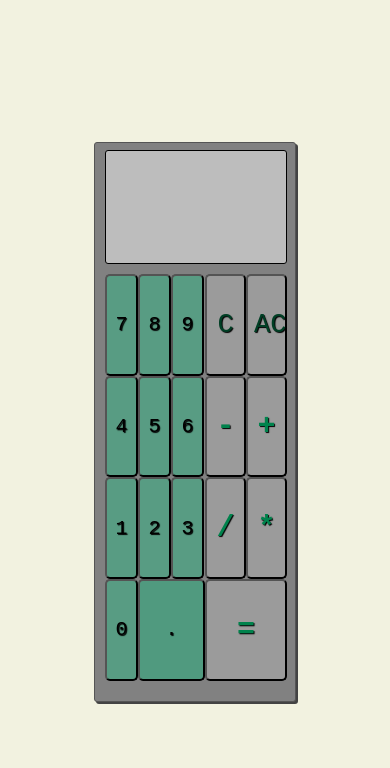
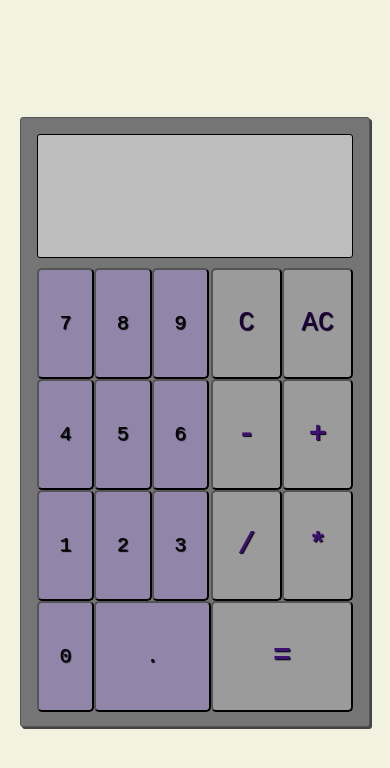
Before and after one commit to SofiaAlarcon/my-calculadora, a React (Create React App) app: page / in a window 390 px wide. Shown: the top 768 px of the page. Built offline with nearby package versions, Linux system fonts and the light colour scheme.

Commit message:
Media queries y colores

```diff
--- a/public/index.html
+++ b/public/index.html
@@ -7,7 +7,7 @@
     <meta name="theme-color" content="#000000" />
     <meta
       name="description"
-      content="Web site created using create-react-app"
+      content="...Web site created using create-react-app"
     />
     <link rel="apple-touch-icon" href="%PUBLIC_URL%/logo192.png" />
     <!--
--- a/src/components/Buttons.css
+++ b/src/components/Buttons.css
@@ -3,7 +3,7 @@
     width: 33%;
     height:25%;
     min-width: 10px;
-    background-color: rgb(88, 156, 131);
+    background-color: rgb(145, 133, 169);
     font-size: 20px;
     font-family: 'IBM Plex Mono', monospace;
     border-radius: 5px;
@@ -13,7 +13,7 @@
   .dot{
     width: 67%;
     height:25%;
-    background-color:rgb(80, 154, 127);
+    background-color:rgb(145, 133, 169);
     font-size: 20px;
     font-family: 'Roboto Mono', monospace;
     border-radius: 5px;
@@ -25,7 +25,7 @@
     width: 50%;
     height: 25%;
     font-size: 27px;
-    color: rgb(0, 63, 37);
+    color: rgb(30, 0, 64);
     background-color:rgb(155, 155, 155);
     font-family: 'IBM Plex Mono', monospace;
     border-radius: 5px;
@@ -38,7 +38,7 @@
     width: 50%;
     height: 25%;
     background-color: rgb(155, 155, 155);
-    color: rgb(0, 130, 76);
+    color: rgb(62, 15, 115);
     font-weight: bolder;
     font-size:30px;
     font-family: 'IBM Plex Mono', monospace;
@@ -53,7 +53,7 @@
     font-weight: bolder;
     font-size: 30px;
     background-color: rgb(155, 155, 155);
-    color: rgb(0, 130, 76);
+    color: rgb(62, 15, 115);
     font-family: 'IBM Plex Mono', monospace;
     border-radius: 5px;
     text-shadow:  1px 1px 1px black;
--- a/src/components/Calculator.css
+++ b/src/components/Calculator.css
@@ -1,5 +1,5 @@
 .calculator{
-    height: 66%;
+    height: 72%;
     width: 22%;
     min-width: 200px;
     border-width: 1px;
@@ -7,6 +7,15 @@
     border-style: solid;
     border-radius: 3px;
     box-shadow: 2px 2px rgb(67, 67, 67);
-    background-color:rgb(129, 129, 129) ;
-
+    background-color:rgb(117, 117, 117) ;
+    display: flex;
+    flex-direction: column;
+    justify-content: center;
+    align-items: center;
   }
+  @media  only screen and (max-width: 600px){
+    .calculator{
+      width: 100%;
+      margin:20px;
+    }
+  }
--- a/src/components/Keyboard.css
+++ b/src/components/Keyboard.css
@@ -10,7 +10,7 @@
   margin-right: 10px;
   margin-bottom: 5px;
   padding: 0%;
-  background-color:rgb(129, 129, 129) ;
+  background-color:rgb(117, 117, 117) ;
 }
 
 .div-numbers{
```
